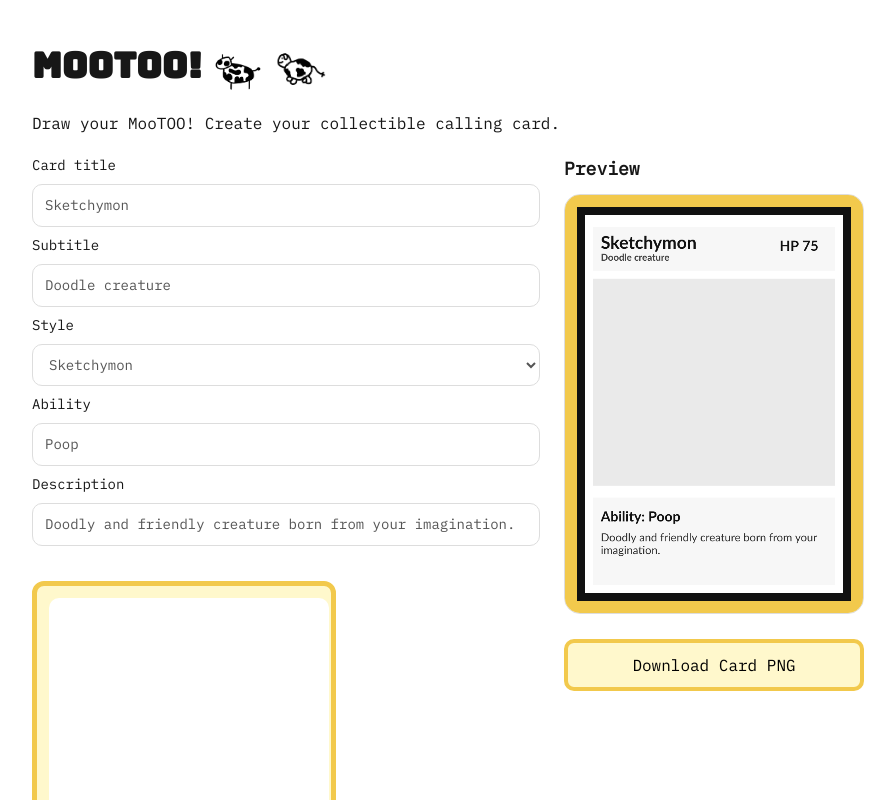
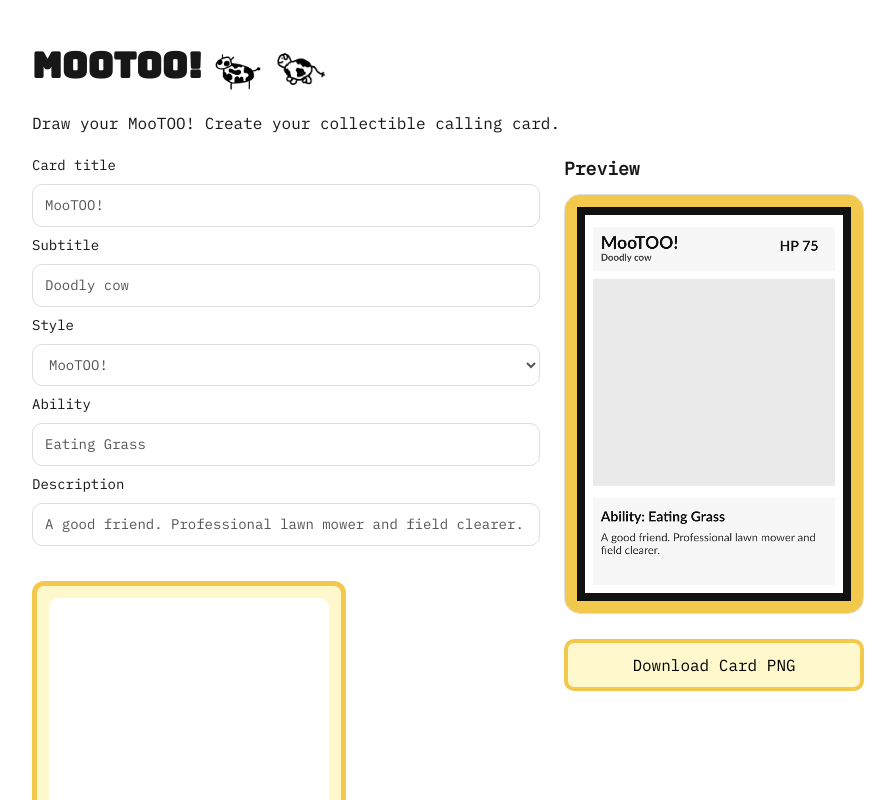
Before and after one commit to angelajuc/mootoo, a Next.js app: page / in a window 1280 px wide. Shown: the top 800 px of the page, without its empty margins (88-983 px from the left). Built offline with nearby package versions, Linux system fonts and the light colour scheme.

Commit message:
adding mootoo abilities

```diff
--- a/src/app/components/CardComposer.tsx
+++ b/src/app/components/CardComposer.tsx
@@ -2,7 +2,7 @@
 
 import React, { useEffect, useRef } from "react";
 
-type CardStyle = "sketchymon" | "business";
+type CardStyle = "mootoo" | "business";
 
 export default function CardComposer(props: {
     drawingPngDataUrl: string | null;
@@ -15,7 +15,7 @@ export default function CardComposer(props: {
     phone?: string;
     style?: CardStyle;
 }) {
-    const { drawingPngDataUrl, name = "Sketchymon", subtitle = "Doodle creature", health = "75", style = "sketchymon", email = "uremail@email.com", phone = "000-000-0000", ability = "Poop", description = "A mysterious being born from pure scribbles. Rumored to evolve when someone says 'nice drawing'."} = props;
+    const { drawingPngDataUrl, name = "MooTOO!", subtitle = "Doodly cow", health = "75", style = "mootoo", email = "example-email@email.com", phone = "000-000-0000", ability = "Eating grass", description = "A good friend. Professional lawn mower and field clearer."} = props;
     const outRef = useRef<HTMLCanvasElement | null>(null);
 
     useEffect(() => {
@@ -34,7 +34,7 @@ export default function CardComposer(props: {
         // background
         ctx.clearRect(0, 0, W, H);
 
-        if (style === "sketchymon") {
+        if (style === "mootoo") {
             // outer frame
             ctx.fillStyle = "#f2c94c";
             ctx.fillRect(0, 0, W, H);
--- a/src/app/components/DrawingCanvas.tsx
+++ b/src/app/components/DrawingCanvas.tsx
@@ -118,7 +118,7 @@ export default function DrawingCanvas(props: {
                     borderRadius: 12,
                     padding: 12,
                     background: "#FFF8CC",
-                    width: size + 24,
+                    width: size + 34,
                 }}
             >
                 <canvas
@@ -128,7 +128,7 @@ export default function DrawingCanvas(props: {
                         display: "block",
                         borderRadius: 10,
                         border: "0px solid #f2c94c", // #e4a0f7
-                        width: size - 10,
+                        width: size,
                         height: size,
                         background: "white",
                             //"linear-gradient(45deg, #f7f7f7 25%, transparent 25%) -10px 0/20px 20px, linear-gradient(-45deg, #f7f7f7 25%, transparent 25%) -10px 0/20px 20px, linear-gradient(45deg, transparent 75%, #f7f7f7 75%) -10px 0/20px 20px, linear-gradient(-45deg, transparent 75%, #f7f7f7 75%) -10px 0/20px 20px",
--- a/src/app/ui/AppClient.tsx
+++ b/src/app/ui/AppClient.tsx
@@ -6,13 +6,13 @@ import CardComposer from "../components/CardComposer";
 
 export default function AppClient() {
     const [png, setPng] = useState<string | null>(null);
-    const [style, setStyle] = useState<"sketchymon" | "business">("sketchymon");
-    const [name, setName] = useState("Sketchymon");
-    const [subtitle, setSubtitle] = useState("Doodle creature");
-    const [email, setEmail] = useState("uremail@email.com");
+    const [style, setStyle] = useState<"mootoo" | "business">("mootoo");
+    const [name, setName] = useState("MooTOO!");
+    const [subtitle, setSubtitle] = useState("Doodly cow");
+    const [email, setEmail] = useState("example-email@email.com");
     const [phone, setPhone] = useState("000-000-0000");
-    const [ability, setAbility] = useState("Poop");
-    const [description, setDescription] = useState("Doodly and friendly creature born from your imagination.");
+    const [ability, setAbility] = useState("Eating Grass");
+    const [description, setDescription] = useState("A good friend. Professional lawn mower and field clearer.");
     const [health, setHealth] = useState("150");
 
     return (
@@ -48,13 +48,13 @@ export default function AppClient() {
 
                     <label style={innerLabel}>
                         <select style={input} value={style} onChange={(e) => setStyle(e.target.value as any)}>
-                            <option value="sketchymon">Sketchymon</option>
+                            <option value="mootoo">MooTOO!</option>
                             <option value="business">Business</option>
 
                         </select>
                     </label>
 
-                    {style === "sketchymon" && (
+                    {style === "mootoo" && (
                         <>
                             <label style={label}>Ability</label>
                             <label style={innerLabel}>
```
